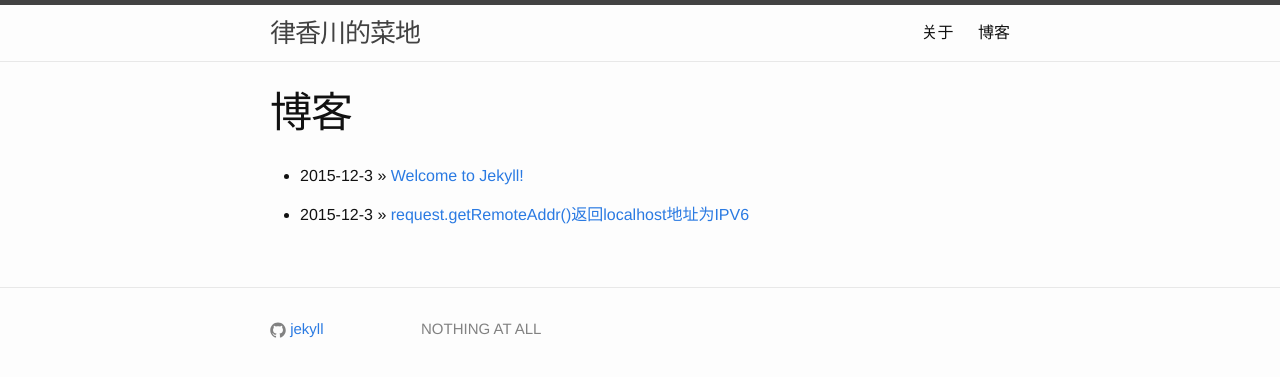
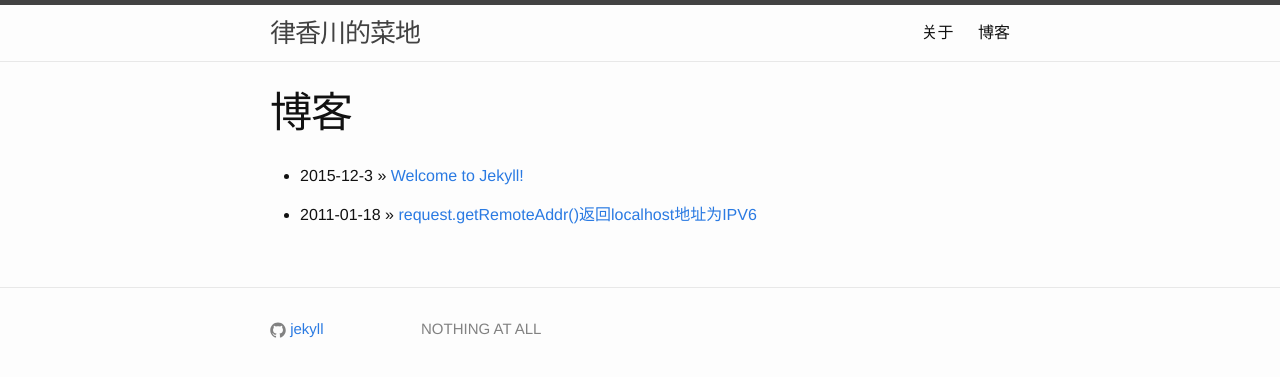
Before and after one commit to snowyxx/snowyxx.github.io, a Jekyll site: the page built from blogs.md, in a window 1280 px wide. Shown: the top 377 px of the page. Built offline with Jekyll 4.4.1, drawn with Linux system fonts in a browser that asks for light colours.

Commit message:
update blog

```diff
--- a/_posts/2015-12-03-request.getRemoteAddr返回localhost的IPV4地址.markdown
+++ b/_posts/2011-01-18-request.getRemoteAddr返回localhost的IPV4地址.markdown
@@ -1,7 +1,7 @@
 ---
 layout: post
 title:  "request.getRemoteAddr()返回localhost地址为IPV6"
-date:   2015-12-03 10:48:41 +0800
+date:   2011-01-18 10:48:41 +0800
 categories: jekyll update
 tags:   jsp
 ---
```
